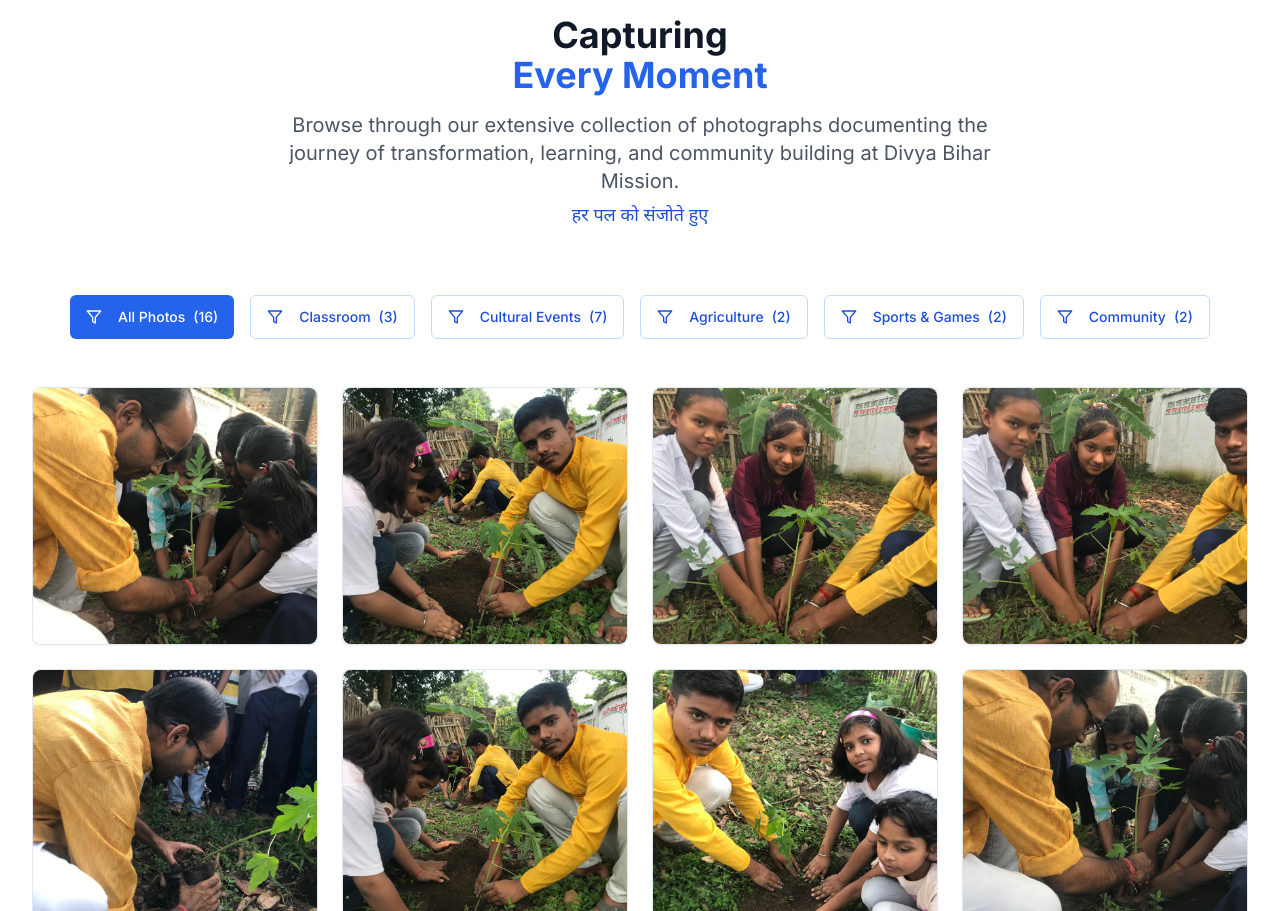
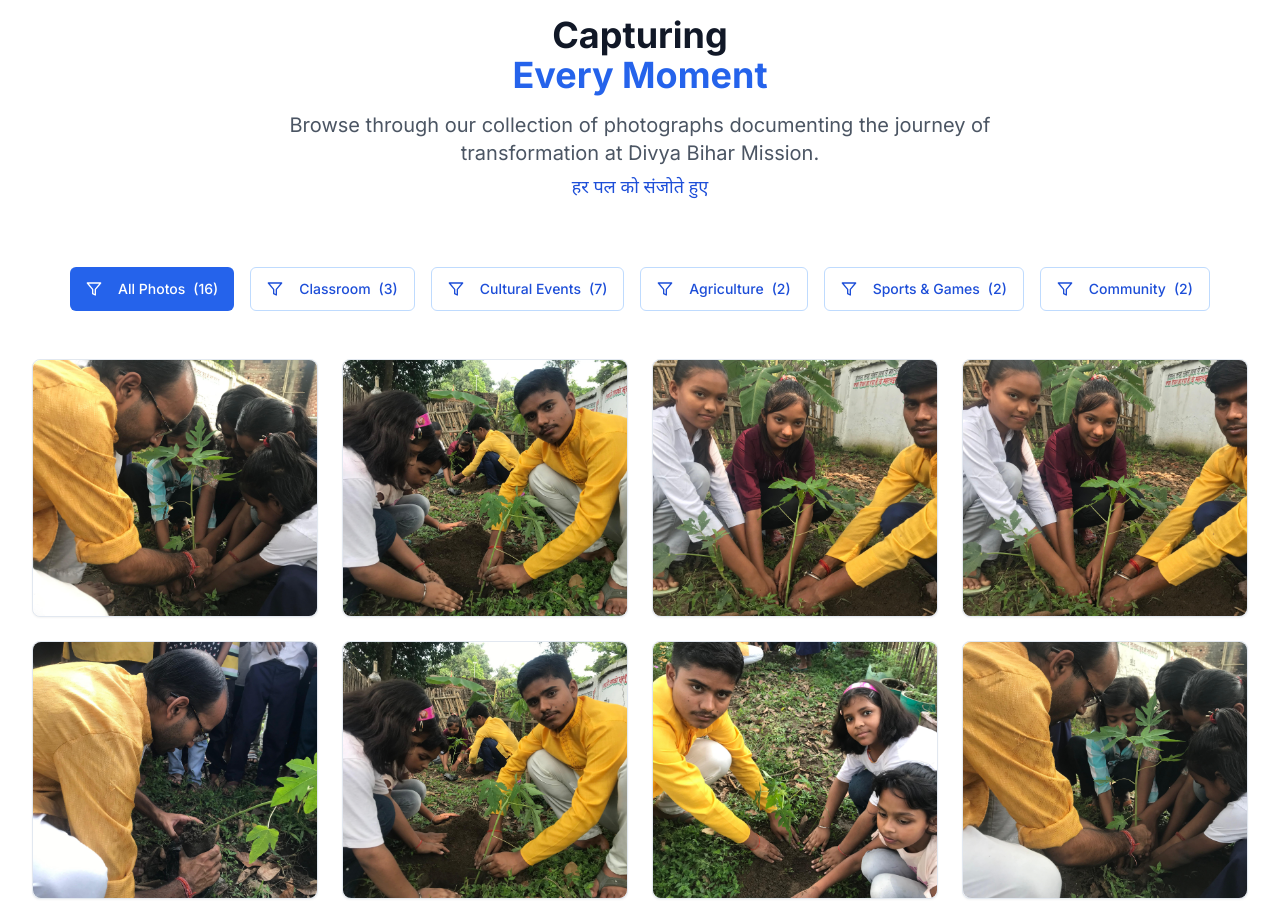
Before and after one commit to rksiitd1/gurukulam-v6, a Next.js app: page /gallery in a window 1280 px wide. Shown: the part 871-1782 px from the top of the page. Built offline with nearby package versions, Linux system fonts and the light colour scheme.

Commit message:
update photo-gallery header statement

```diff
--- a/components/gallery/photo-gallery.tsx
+++ b/components/gallery/photo-gallery.tsx
@@ -203,8 +203,9 @@ export function PhotoGallery() {
             <span className="text-blue-600 block">Every Moment</span>
           </h2>
           <p className="text-xl text-gray-600 max-w-3xl mx-auto">
-            Browse through our extensive collection of photographs documenting the journey of transformation, learning,
-            and community building at Divya Bihar Mission.
+            Browse through our collection of photographs
+            documenting the journey of transformation
+            at Divya Bihar Mission.
           </p>
           <p className="text-lg font-devanagari text-blue-700 mt-2">हर पल को संजोते हुए</p>
         </div>
```
